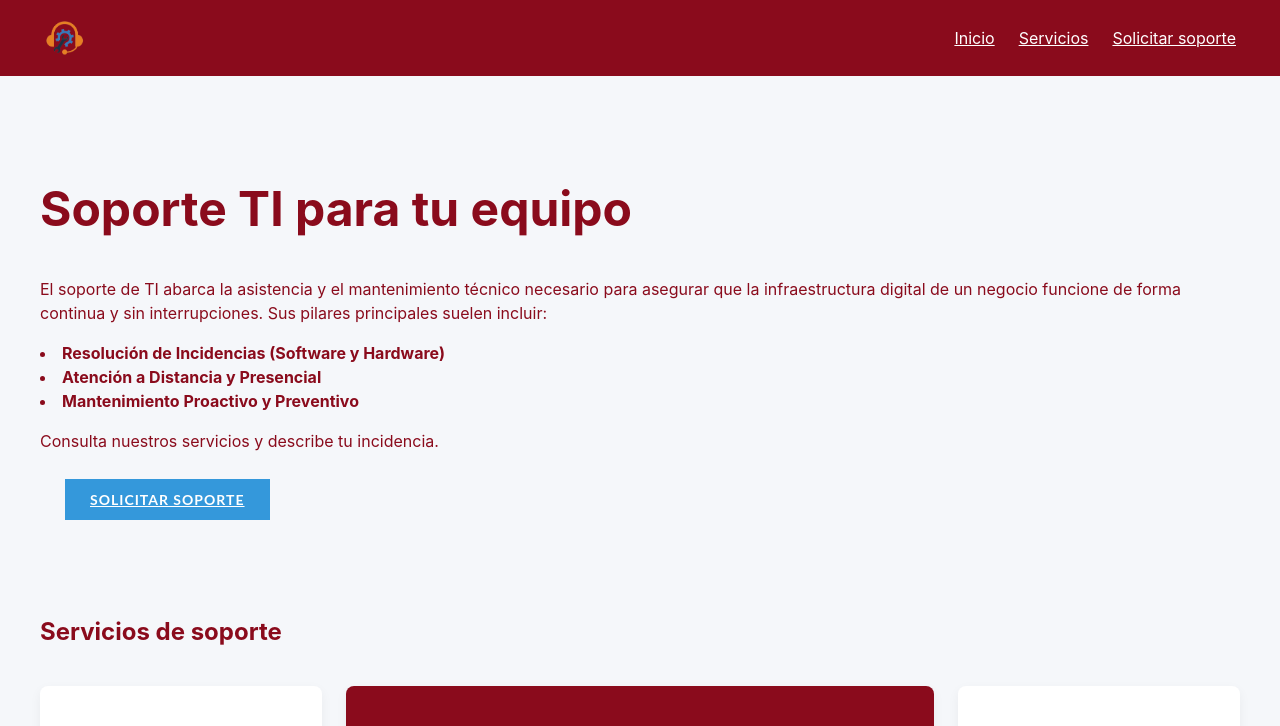
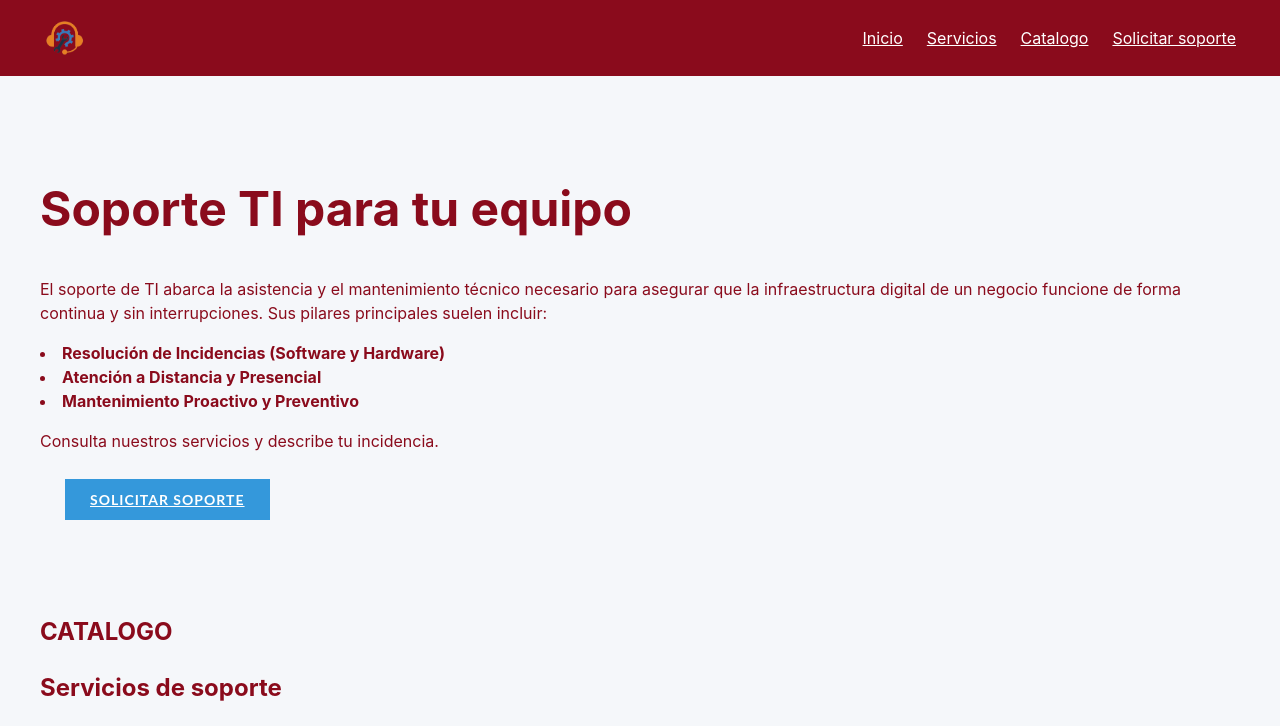
Before and after one commit to rolygrd/SISE-DW, a website: page public/index.html in a window 1280 px wide. Shown: the top 726 px of the page. Drawn offline with Linux system fonts and the light colour scheme.

Commit message:
Mis ultimos cambios

```diff
--- a/public/assets/css/styles.css
+++ b/public/assets/css/styles.css
@@ -57,7 +57,11 @@ a {
   margin: 0;
   padding: 0;
   width: 100%;
+  transition: all .3s;
 }
+.navbar__li:hover {
+            color: #007ce2; /* Cambia a este color al pasar el cursor */
+        }
 .navbar a {
   display: inline-flex;
   align-items: center;
--- a/public/index.html
+++ b/public/index.html
@@ -21,16 +21,19 @@
           aria-controls="nav-menu"
           aria-expanded="false"
         >
-          Menú
+          ≡
         </button>
-        <ul class="navbar__menu" id="nav-menu">
-          <li><a href="#inicio">Inicio</a></li>
-          <li><a href="#servicios">Servicios</a></li>
-          <li><a href="#soporte">Solicitar soporte</a></li>
+
+        <ul class="navbar__menu" id="nav-menu" class="hover">
+          <li class="navbar__li"><a href="#inicio">Inicio</a></li>
+          <li class="navbar__li"><a href="#servicios">Servicios</a></li>
+          <li class="navbar__li"><a href="#catalogo">Catalogo</a></li>
+          <li class="navbar__li"><a href="#soporte">Solicitar soporte</a></li>
         </ul>
       </nav>
     </header>
     <main id="contenido" class="container" tabindex="-1">
+
       <section class="hero" id="inicio" aria-labelledby="hero-title">
         <h1 id="hero-title">Soporte TI para tu equipo</h1>
         <p>
@@ -45,7 +48,17 @@
         <p>Consulta nuestros servicios y describe tu incidencia.</p>
         <a class="btns btn-1 btns-sep" href="#soporte">Solicitar soporte</a>
       </section>
+
+      <!--CATALOGO-->
+      <section id="catalogo" class="seccion">
+      <h2>CATALOGO</h2>
+       <a href="#catalogo"></a>
+
+      </section>
+
+      <!--SERVICIOS QUE SE DA DE SOPORTE DE RED Y SOFTWARE-->
       <section id="servicios" aria-labelledby="services-title">
+         <a href="#servicios"></a>
         <h2 id="services-title">Servicios de soporte</h2>
         <div class="services__grid">
           <article class="service-card">
@@ -89,6 +102,8 @@
           </article>
         </div>
       </section>
+
+      <!--CONTACTO-->
       <section id="soporte" aria-labelledby="support-title">
         <h2 id="support-title" style="text-align: center; color: blue">
           Solicitud de soporte
@@ -122,6 +137,8 @@
             </ul>
           </section>
         </div>
+
+        <!--FORMULARIO-->
         <form class="support-form" id="support-form">
           <p class="form-note">
             Los campos con (*) son obligatorios. Esta demostración no envía ni almacena
```
Also changed, not shown: README.md, public/servicio.js (added).
